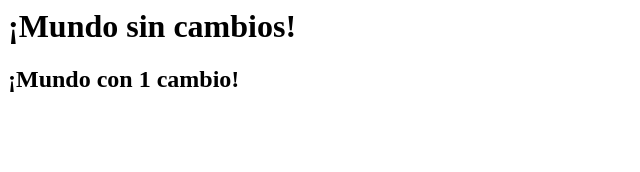
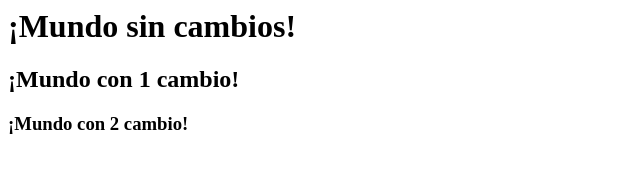
Before and after one commit to AdrianIt2306/examplepublic, a plain HTML site: page index.html in a window 1280 px wide. Shown: the whole page, without its empty margins (0-640 px from the left). Drawn offline with Linux system fonts and the light colour scheme.

Commit message:
V1.2 Etiqueta H3

```diff
--- a/index.html
+++ b/index.html
@@ -1,2 +1,3 @@
 <h1>¡Mundo sin cambios!</h1>
 <h2>¡Mundo con 1 cambio!</h2>
+<h3>¡Mundo con 2 cambio!</h4>
```
